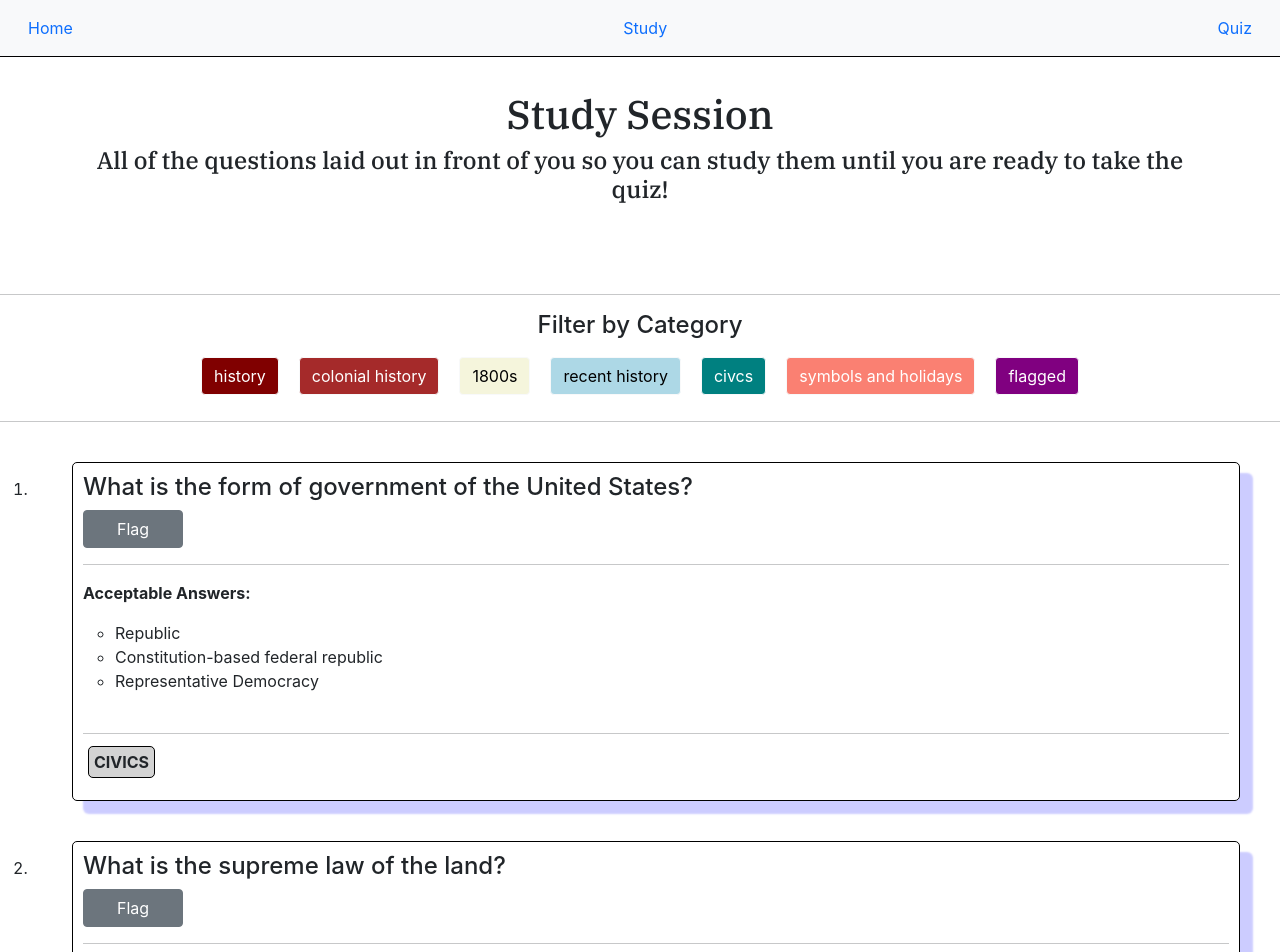
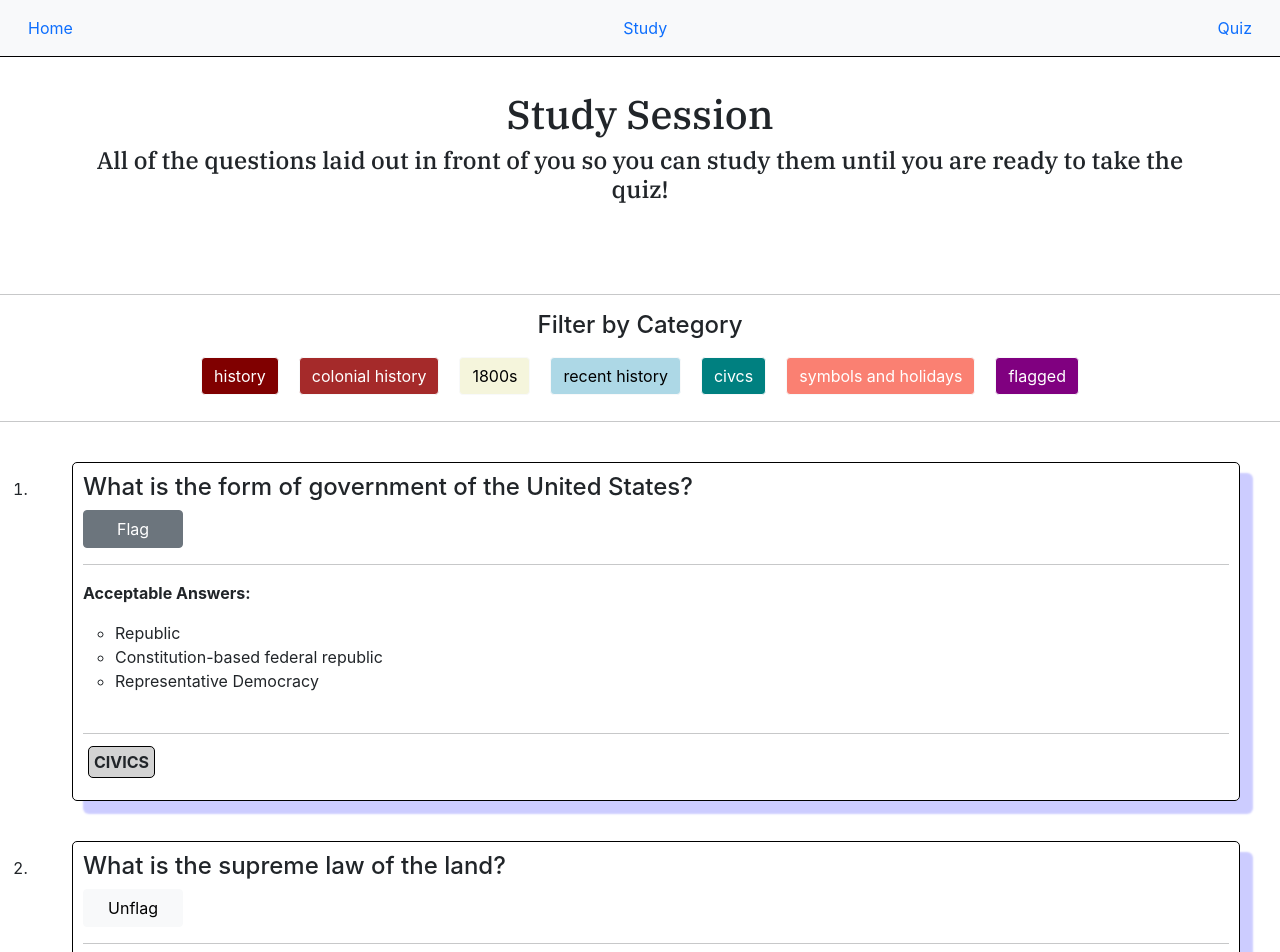
Before and after one commit to ybuchi/us-citizenship-app, a React (Create React App) app: page /study in a window 1280 px wide. Shown: the top 952 px of the page. Built offline with nearby package versions, Linux system fonts and the light colour scheme; data requests are answered from the project's data file.

Commit message:
Fixed filter bug

```diff
--- a/db.json
+++ b/db.json
@@ -11,7 +11,7 @@
         "Constitution-based federal republic",
         "Representative Democracy"
       ],
-      "isFlagged": true
+      "isFlagged": false
     },
     {
       "id": 2,
@@ -35,7 +35,7 @@
         "Defines the parts of the government",
         "Protects the rights of the people"
       ],
-      "isFlagged": false
+      "isFlagged": true
     },
     {
       "id": 4,
@@ -61,7 +61,7 @@
       "answers": [
         "The amendment process"
       ],
-      "isFlagged": false
+      "isFlagged": true
     },
     {
       "id": 6,
--- a/src/Components/QuestionCard/QuestionCard.js
+++ b/src/Components/QuestionCard/QuestionCard.js
@@ -14,7 +14,7 @@ function QuestionCard( {question} ){
 
     function handleIsFlagged(){
         // setButtonIsFlagged(!buttonIsFlagged)
-        const changedFlagValue = !buttonIsFlagged
+        const changedFlagValue = !question.isFlagged
         const configObj = {
             method: "PATCH",
             headers:{
@@ -34,7 +34,6 @@ function QuestionCard( {question} ){
                 }
             })
             setQuestionsData(updatedData);
-            setButtonIsFlagged(patchedQuestion.isFlagged)
         })
     }
     return(
@@ -42,7 +41,7 @@ function QuestionCard( {question} ){
         <section className="question-card">
             <header>
                 <h4>{question.question}</h4>
-                {buttonIsFlagged ? <Button onClick={handleIsFlagged} variant="light" className="flag-btn">Unflag</Button> : <Button variant="secondary" onClick={handleIsFlagged} className="flag-btn">Flag</Button>}
+                {question.isFlagged ? <Button onClick={handleIsFlagged} variant="light" className="flag-btn">Unflag</Button> : <Button variant="secondary" onClick={handleIsFlagged} className="flag-btn">Flag</Button>}
 
             </header>
             <hr></hr>
```
